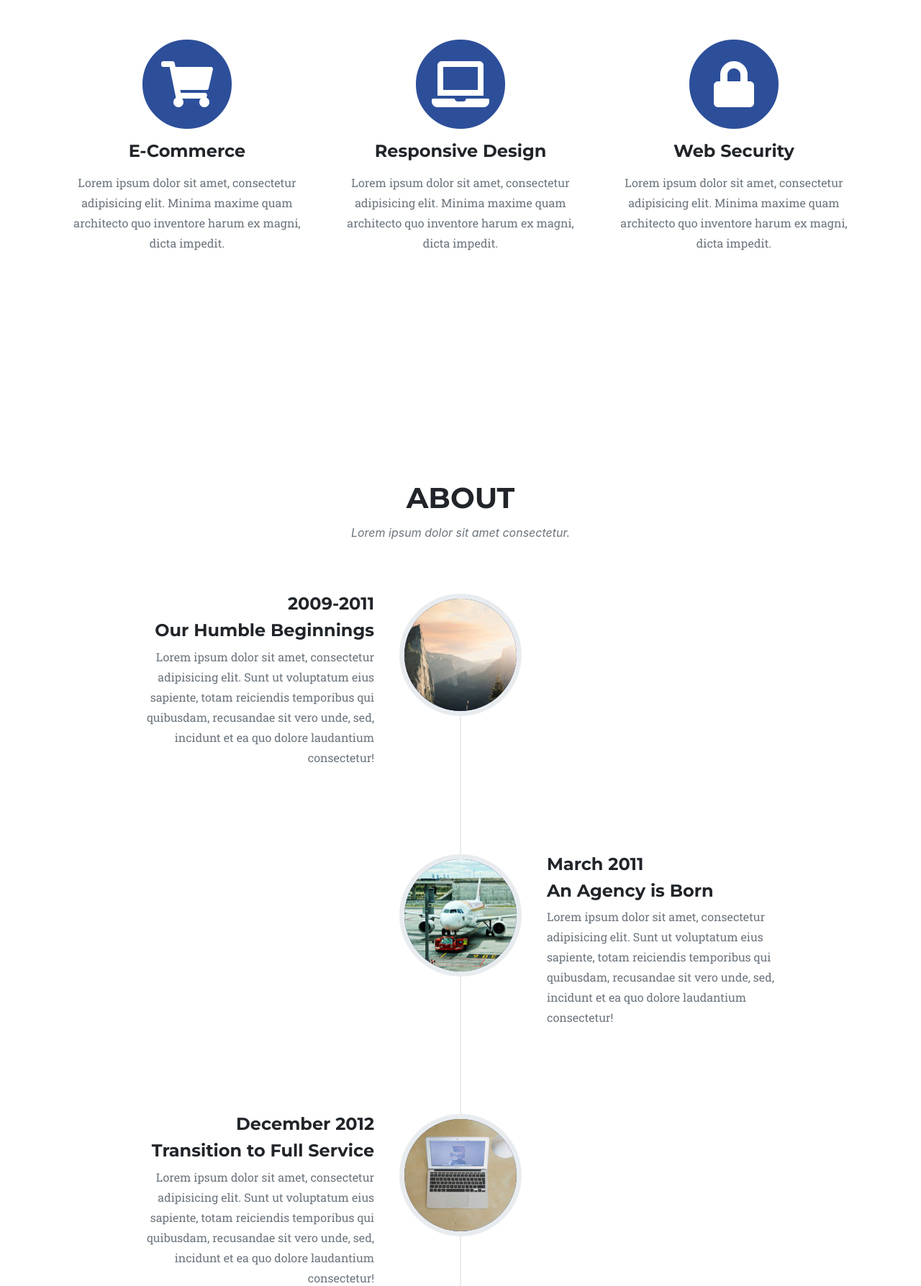
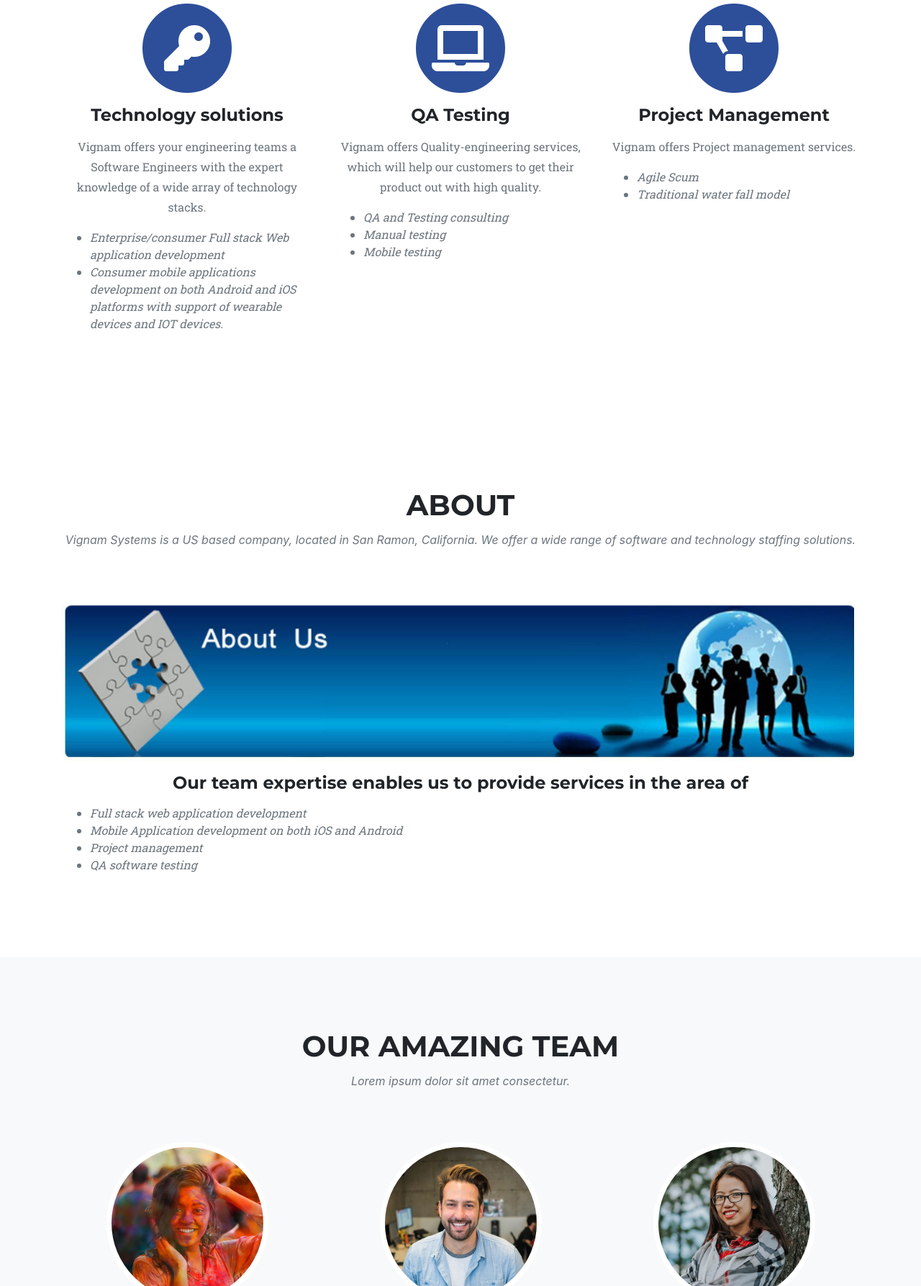
Before and after one commit to victuelles/Vignamsys, a React app: page / in a window 1280 px wide. Shown: the part 1013-2800 px from the top of the page at 72% size. Built offline with nearby package versions, Linux system fonts and the light colour scheme; a web font is replaced by a local one.

Commit message:
Updated contents

```diff
--- a/package.json
+++ b/package.json
@@ -8,6 +8,7 @@
     "font-awesome": "^4.7.0",
     "react": "^16.6.0",
     "react-dom": "^16.6.0",
+    "react-iframe": "^1.3.3",
     "react-router-dom": "^4.3.1",
     "react-scripts": "2.0.5",
     "reactstrap": "^6.5.0",
@@ -17,7 +18,8 @@
     "start": "react-scripts start",
     "build": "react-scripts build",
     "test": "react-scripts test",
-    "eject": "react-scripts eject"
+    "eject": "react-scripts eject",
+    "deploy": "npm run build && firebase deploy"
   },
   "eslintConfig": {
     "extends": "react-app"
--- a/src/components/App.css
+++ b/src/components/App.css
@@ -50,7 +50,7 @@
 
   @media (min-width: 768px) {
     section {
-      padding: 150px 0;
+      padding: 100px 0;
     }
 
   }
@@ -104,7 +104,7 @@
   }
 
   #mainNav {
-    background-color: #212529;
+    background-color: rgba(27, 113, 116, 0.5)
   }
 
   #mainNav .navbar-toggler {
@@ -165,12 +165,12 @@
     #mainNav.navbar-shrink {
       padding-top: 0;
       padding-bottom: 0;
-      background-color: #212529;
+      background-color: rgba(27, 113, 116, 0.3)
     }
     #mainNav.navbar-shrink .navbar-brand {
       font-size: 1.25em;
       padding: 12px 0;
-      width:80%;
+      width:50%;
     }
 
   }
--- a/src/components/Landing.js
+++ b/src/components/Landing.js
@@ -1,5 +1,5 @@
 import React from 'react';
-
+import  Iframe from 'react-iframe'
 const Landing = () =>
 <React.Fragment>
     <header className="masthead">
@@ -18,117 +18,76 @@
         <div className="row">
           <div className="col-lg-12 text-center">
             <h2 className="section-heading text-uppercase">Services</h2>
-            <h3 className="section-subheading text-muted">Lorem ipsum dolor sit amet consectetur.</h3>
+            <h3 className="section-subheading text-muted">Vignam offers the services in staffing for developing Technology solutions, QA testing and Project management for the customer needs.</h3>
           </div>
         </div>
         <div className="row text-center">
           <div className="col-md-4">
             <span className="fa-stack fa-4x">
               <i className="fas fa-circle fa-stack-2x text-primary"></i>
-              <i className="fas fa-shopping-cart fa-stack-1x fa-inverse"></i>
+              <i className="fas fa-key fa-stack-1x fa-inverse"></i>
             </span>
-            <h4 className="service-heading">E-Commerce</h4>
-            <p className="text-muted">Lorem ipsum dolor sit amet, consectetur adipisicing elit. Minima maxime quam architecto quo inventore harum ex magni, dicta impedit.</p>
+            <h4 className="service-heading">Technology solutions</h4>
+            <p className="text-muted">Vignam offers your engineering teams a Software Engineers with the expert knowledge of a wide array of technology stacks.</p>
+            <ul className="text-muted" style={{fontStyle:"italic",textAlign:"left"}}>
+              <li>Enterprise/consumer Full stack Web application development </li>
+              <li>Consumer mobile applications development on both Android and iOS platforms with support of wearable devices and IOT devices.</li>
+            </ul>
           </div>
           <div className="col-md-4">
             <span className="fa-stack fa-4x">
               <i className="fas fa-circle fa-stack-2x text-primary"></i>
               <i className="fas fa-laptop fa-stack-1x fa-inverse"></i>
             </span>
-            <h4 className="service-heading">Responsive Design</h4>
-            <p className="text-muted">Lorem ipsum dolor sit amet, consectetur adipisicing elit. Minima maxime quam architecto quo inventore harum ex magni, dicta impedit.</p>
+            <h4 className="service-heading">QA Testing</h4>
+            <p className="text-muted">Vignam offers Quality-engineering services, which will help our customers to get their product out with high quality. </p>
+            <ul className="text-muted" style={{fontStyle:"italic",textAlign:"left"}}>
+              <li>QA and Testing consulting </li>
+              <li>Manual testing</li>
+              <li>Mobile testing</li>
+            </ul>
           </div>
           <div className="col-md-4">
             <span className="fa-stack fa-4x">
               <i className="fas fa-circle fa-stack-2x text-primary"></i>
-              <i className="fas fa-lock fa-stack-1x fa-inverse"></i>
+              <i className="fas fa-project-diagram fa-stack-1x fa-inverse"></i>
             </span>
-            <h4 className="service-heading">Web Security</h4>
-            <p className="text-muted">Lorem ipsum dolor sit amet, consectetur adipisicing elit. Minima maxime quam architecto quo inventore harum ex magni, dicta impedit.</p>
+            <h4 className="service-heading">Project Management</h4>
+            <p className="text-muted">Vignam offers Project management services.</p>
+            <ul className="text-muted" style={{fontStyle:"italic",textAlign:"left"}}>
+              <li>Agile Scum </li>
+              <li>Traditional water fall model</li>
+            </ul>
           </div>
         </div>
       </div>
     </section>
-
-
-
+ { /* About Section */}
     <section id="about">
       <div className="container">
         <div className="row">
           <div className="col-lg-12 text-center">
             <h2 className="section-heading text-uppercase">About</h2>
-            <h3 className="section-subheading text-muted">Lorem ipsum dolor sit amet consectetur.</h3>
-          </div>
+            <h3 className="section-subheading text-muted">Vignam Systems is a US based company, located in San Ramon, California. We offer a wide range of software and technology staffing solutions.</h3>
+           </div>
         </div>
         <div className="row">
-          <div className="col-lg-12">
-            <ul className="timeline">
-              <li>
-                <div className="timeline-image">
-                  <img className="rounded-circle img-fluid" src="img/about/1.jpg" alt=""/>
-                </div>
-                <div className="timeline-panel">
-                  <div className="timeline-heading">
-                    <h4>2009-2011</h4>
-                    <h4 className="subheading">Our Humble Beginnings</h4>
-                  </div>
-                  <div className="timeline-body">
-                    <p className="text-muted">Lorem ipsum dolor sit amet, consectetur adipisicing elit. Sunt ut voluptatum eius sapiente, totam reiciendis temporibus qui quibusdam, recusandae sit vero unde, sed, incidunt et ea quo dolore laudantium consectetur!</p>
-                  </div>
-                </div>
-              </li>
-              <li className="timeline-inverted">
-                <div className="timeline-image">
-                  <img className="rounded-circle img-fluid" src="img/about/2.jpg" alt=""/>
-                </div>
-                <div className="timeline-panel">
-                  <div className="timeline-heading">
-                    <h4>March 2011</h4>
-                    <h4 className="subheading">An Agency is Born</h4>
-                  </div>
-                  <div className="timeline-body">
-                    <p className="text-muted">Lorem ipsum dolor sit amet, consectetur adipisicing elit. Sunt ut voluptatum eius sapiente, totam reiciendis temporibus qui quibusdam, recusandae sit vero unde, sed, incidunt et ea quo dolore laudantium consectetur!</p>
-                  </div>
-                </div>
-              </li>
-              <li>
-                <div className="timeline-image">
-                  <img className="rounded-circle img-fluid" src="img/about/3.jpg" alt=""/>
-                </div>
-                <div className="timeline-panel">
-                  <div className="timeline-heading">
-                    <h4>December 2012</h4>
-                    <h4 className="subheading">Transition to Full Service</h4>
-                  </div>
-                  <div className="timeline-body">
-                    <p className="text-muted">Lorem ipsum dolor sit amet, consectetur adipisicing elit. Sunt ut voluptatum eius sapiente, totam reiciendis temporibus qui quibusdam, recusandae sit vero unde, sed, incidunt et ea quo dolore laudantium consectetur!</p>
-                  </div>
-                </div>
-              </li>
-              <li className="timeline-inverted">
-                <div className="timeline-image">
-                  <img className="rounded-circle img-fluid" src="img/about/4.jpg" alt=""/>
-                </div>
-                <div className="timeline-panel">
-                  <div className="timeline-heading">
-                    <h4>July 2014</h4>
-                    <h4 className="subheading">Phase Two Expansion</h4>
-                  </div>
-                  <div className="timeline-body">
-                    <p className="text-muted">Lorem ipsum dolor sit amet, consectetur adipisicing elit. Sunt ut voluptatum eius sapiente, totam reiciendis temporibus qui quibusdam, recusandae sit vero unde, sed, incidunt et ea quo dolore laudantium consectetur!</p>
-                  </div>
-                </div>
-              </li>
-              <li className="timeline-inverted">
-                <div className="timeline-image">
-                  <h4>Be Part
-                    <br/>Of Our
-                    <br/>Story!</h4>
-                </div>
-              </li>
+          <div className="col-lg-12 mx-auto text-center staff_image">
+            <img className="object-fit_cover mx-auto img-fluid" src="img/about/about-us.jpg" alt=""/>
+          </div>
+      </div>
+       <div className="row">
+          <div className="col-lg-12 text-center">
+            <h4 className="service-heading">Our team expertise enables us to provide services in the area of </h4>
+            <ul className="text-muted" style={{fontStyle:"italic",textAlign:"left"}}>
+              <li>Full stack web application development </li>
+              <li>Mobile Application development on both iOS and Android</li>
+              <li>Project management </li>
+              <li>QA software testing</li>
             </ul>
           </div>
         </div>
+
       </div>
     </section>
 
--- a/src/components/Navigation.js
+++ b/src/components/Navigation.js
@@ -31,7 +31,7 @@
     render() {
       return  (
         <div>
-        <Navbar color="none" dark   fixed="top" expand="lg" id="mainNav">
+        <Navbar color="none" dark  className="navbar-shrink" fixed="top" expand="lg" id="mainNav">
         <div className="container" id="navbarResponsive">
           <NavbarBrand href="/"><img src={logo} className="navbar-brand logo" alt="logo" /></NavbarBrand>
           <NavbarToggler onClick={this.toggle} />
```
Also changed, not shown: public/img/about/about-us.jpg (added), 2 other files.
